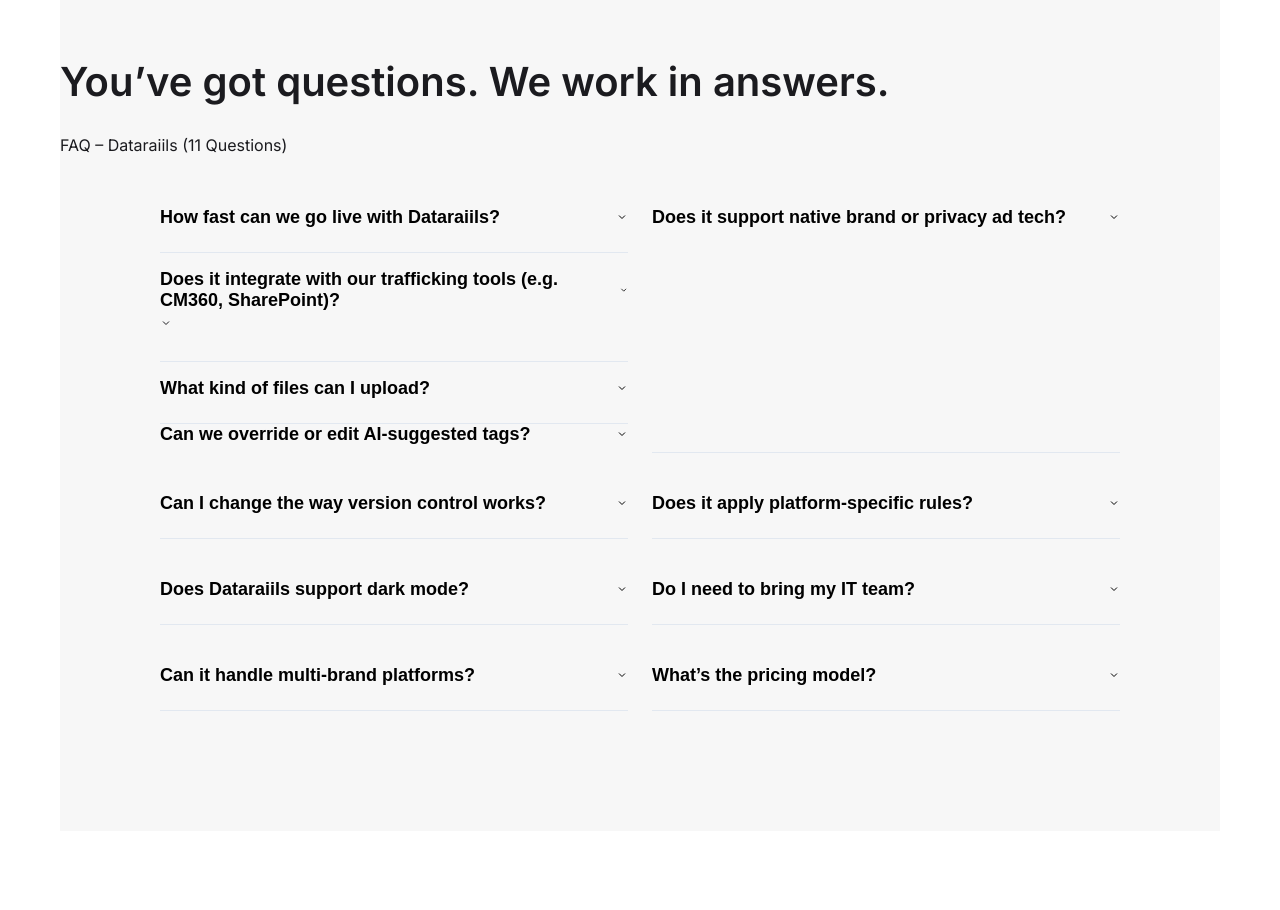
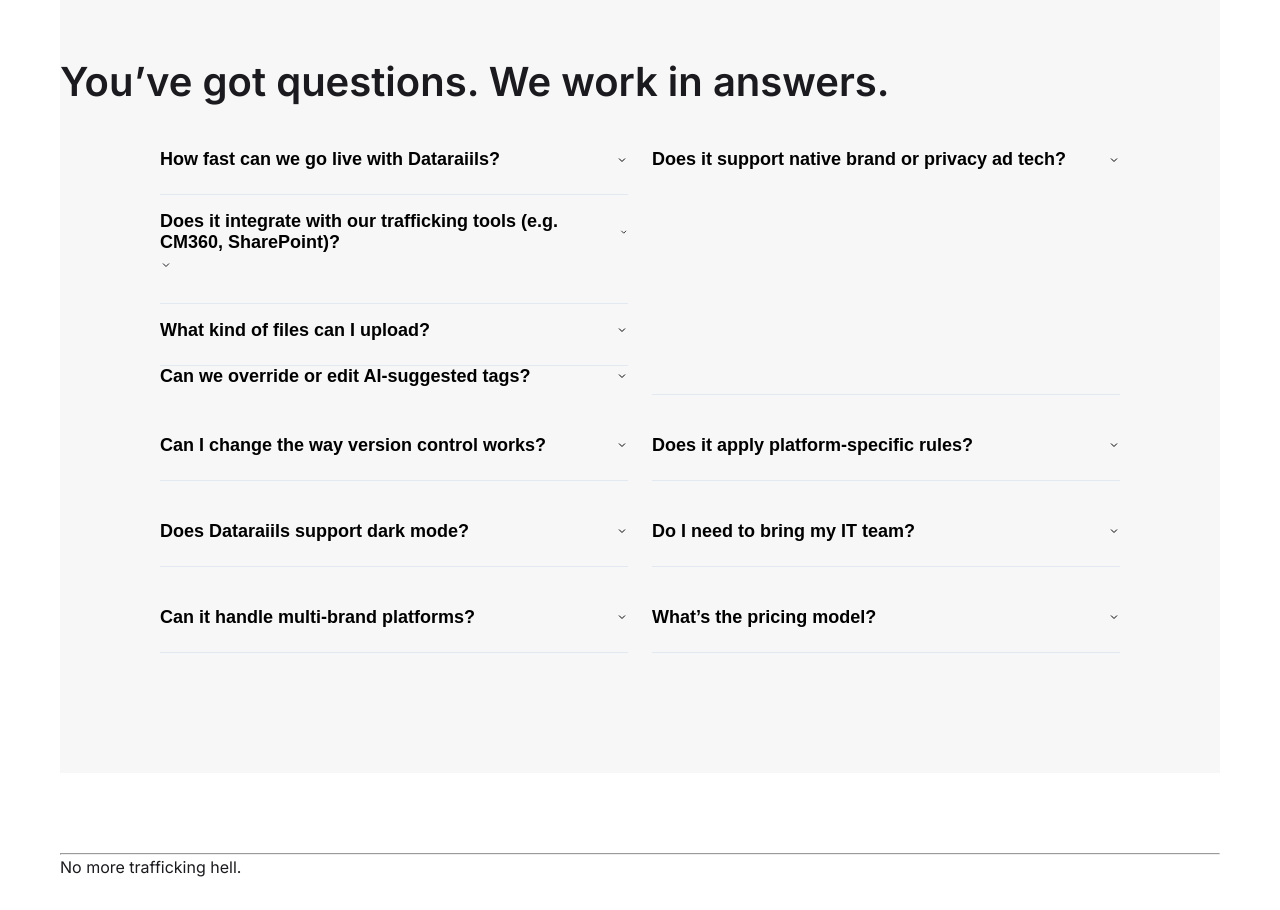
Before and after one commit to nowordsdataraiils/dataraiils, a plain HTML site: page index.html in a window 1280 px wide. Shown: the part 4820-5730 px from the top of the page. Drawn offline with Linux system fonts and the light colour scheme.

Commit message:
Remove FAQ copy from index

```diff
--- a/index.html
+++ b/index.html
@@ -163,7 +163,6 @@
 
 <section id="faq" class="section faq-block">
   <h2>You’ve got questions. We work in answers.</h2>
-  <p class="faq-intro">FAQ – Dataraiils (11 Questions)</p>
   <div class="faq-container">
   <div class="faq-grid">
 <div class="faq-item">
```
